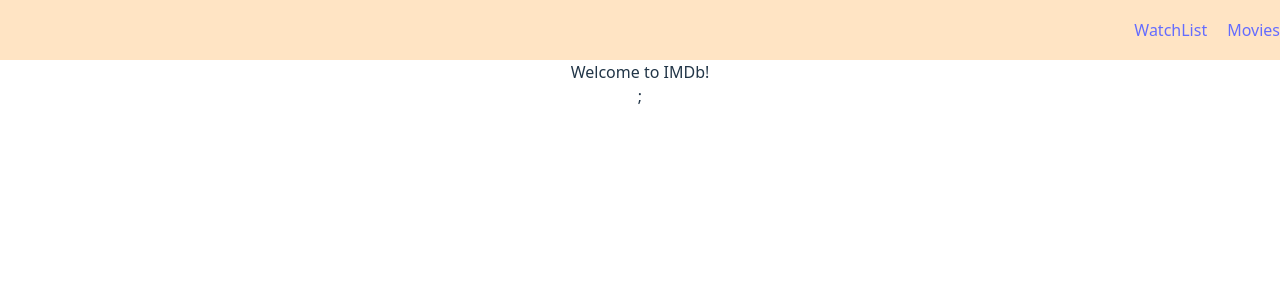
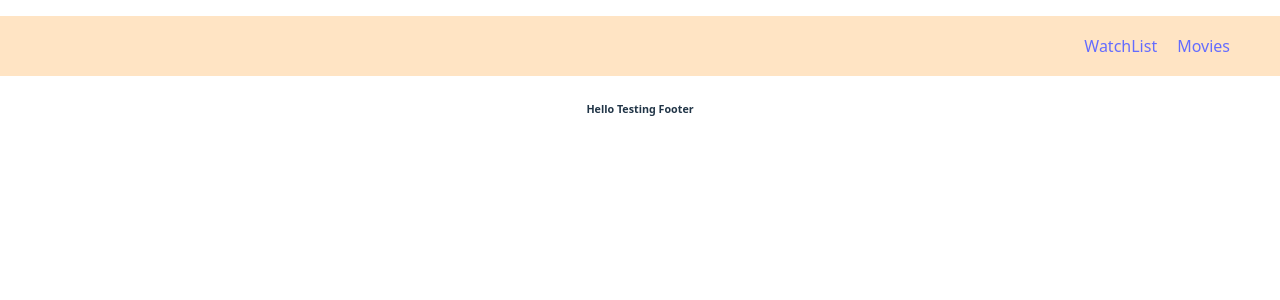
Before and after one commit to akumarkk/IMDbApplication, a React (Vite) app in the folder ProdIMDbWebAppl/: page / in a window 1280 px wide. Shown: the top 300 px of the page. Built offline with nearby package versions, Linux system fonts and the light colour scheme.

Commit message:
persistent header and router

```diff
--- a/ProdIMDbWebAppl/src/App.tsx
+++ b/ProdIMDbWebAppl/src/App.tsx
@@ -2,27 +2,31 @@
 import MovieList from './components/MovieList'
 import {Routes, Route} from 'react-router-dom'
 import WatchList from './components/WatchList';
-import Header from './components/Header'
+import Header from './components/Header';
 
 function Home() {
 
   return(
-    <div className='home'>
-      <Header />
-     <div>Welcome to IMDb!</div>;
+    <>
+      <div className='home'>
+        <Header />
+        <div>Welcome to IMDb!</div>;
+      </div>
+    </>
 
-    </div>
   )
 }
 
 function App() {
   return (
     <>
+      <Header />
       <Routes>
-        <Route path="/" element={<Home />}/>
+        {/* <Route path="/" element={<Home />}/> */}
         <Route path="/movielist/*" element={<MovieList />}/>
-        <Route path='/watchlist' element={<WatchList/>}></Route>
+        <Route path='/watchlist' element={<WatchList />}></Route>
       </Routes>
+      <h6>Hello Testing Footer</h6>
     </>
   )
 }
--- a/ProdIMDbWebAppl/src/components/Header.tsx
+++ b/ProdIMDbWebAppl/src/components/Header.tsx
@@ -8,7 +8,7 @@
                 <Link to="/watchlist">WatchList</Link>
             </li>
             <li>
-                <Link to="/">Movies</Link>
+                <Link to="/movielist">Movies</Link>
             </li>
         </ul>
     )
--- a/ProdIMDbWebAppl/src/index.css
+++ b/ProdIMDbWebAppl/src/index.css
@@ -23,13 +23,14 @@
   background-color: bisque;
   justify-content: flex-end;
   flex: 1;
-  width: 100%;
+  /* width: 100%; */
+  padding-right: 50px;
 display: flex;
 align-items: center;
 list-style: none;
 
-padding: 0;
-margin: 0;
+/* padding: 0; */
+/* margin: 0; */
 gap: 20px;
 
 }
```
Also changed, not shown: ProdIMDbWebAppl/src/Readme.md (added).
